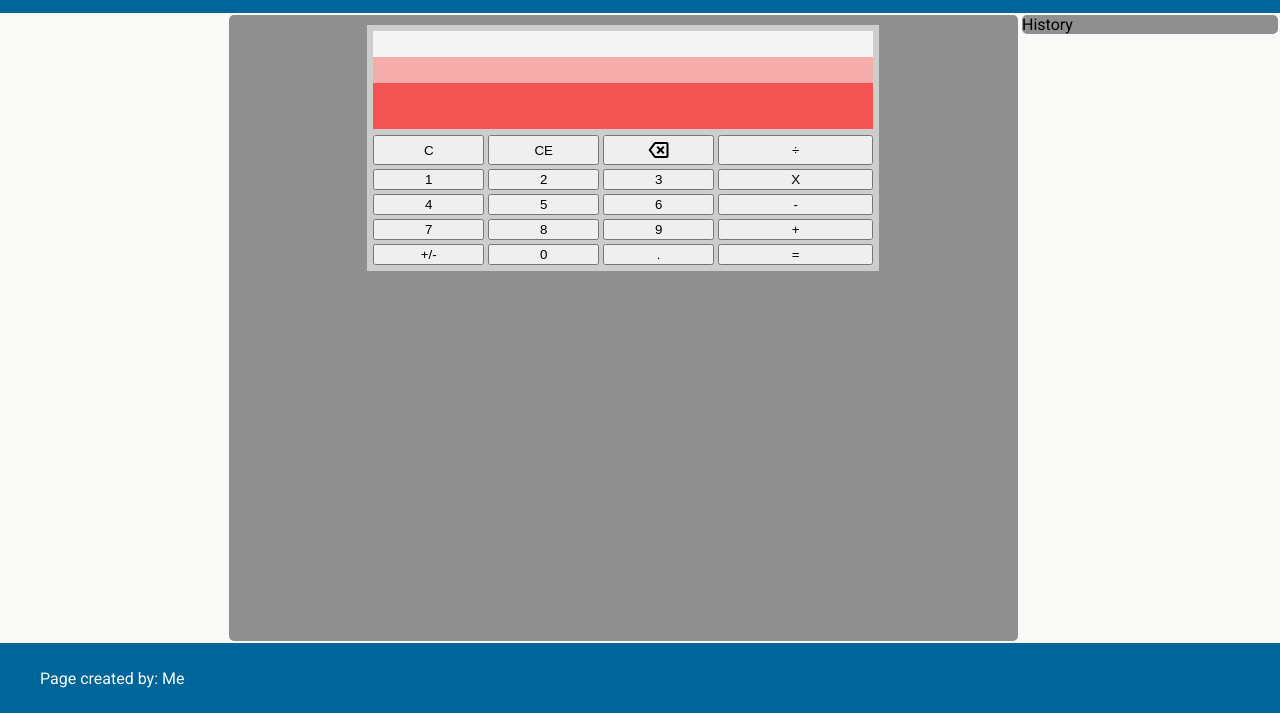
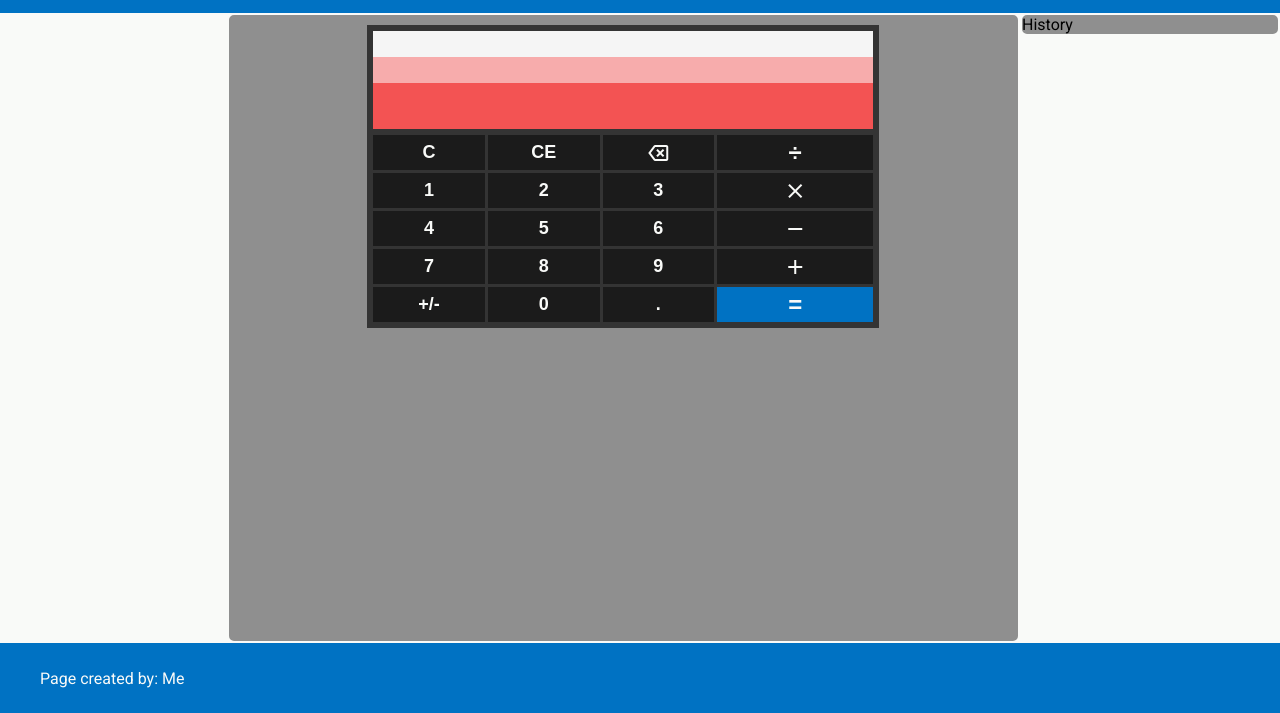
Before and after one commit to ZLJett/calculator-page, a plain HTML site: page index.html in a window 1280 px wide. Shown: the part 87-800 px from the top of the page. Drawn offline with nearby package versions, Linux system fonts and the light colour scheme.

Commit message:
Complete calculator pad style

```diff
--- a/index.html
+++ b/index.html
@@ -25,19 +25,19 @@
           <button class="calc-button clear-all control">C</button>
           <button class="calc-button operand control">CE</button>
           <button class="calc-button operand control material-symbols-outlined">backspace</button>
-          <button class="calc-button operator">÷</button>
+          <button class="calc-button operator divide">÷</button>
           <button class="calc-button operand">1</button>
           <button class="calc-button operand">2</button>
           <button class="calc-button operand">3</button>
-          <button class="calc-button operator">X</button>
+          <button class="calc-button operator material-symbols-outlined">close</button>
           <button class="calc-button operand">4</button>
           <button class="calc-button operand">5</button>
           <button class="calc-button operand">6</button>
-          <button class="calc-button operator">-</button>
+          <button class="calc-button material-symbols-outlined">remove</button>
           <button class="calc-button operand">7</button>
           <button class="calc-button operand">8</button>
           <button class="calc-button operand">9</button>
-          <button class="calc-button operator">+</button>
+          <button class="calc-button material-symbols-outlined">add</button>
           <button class="calc-button operand">+/-</button>
           <button class="calc-button operand">0</button>
           <button class="calc-button operand">.</button>
--- a/style.css
+++ b/style.css
@@ -11,7 +11,7 @@ body {
 
 /* header + footer */
 .header, .footer {
-  background-color: #006699;
+  background-color: #0072c3;
   color: #f9faf8;
 }
 
@@ -64,7 +64,7 @@ body {
 /*calculator*/
 
 .calculator {
-  background-color: #cccecb;
+  background-color: #343434;
   padding: 6px;
   width: 500px;
 }
@@ -91,5 +91,25 @@ body {
 .pad {
   display: grid;
   grid-template-columns: repeat(3, 1fr) 1.4fr;
-  gap: 4px;
+  gap: 3px;
+  background-color: #343434;
 }
+
+.calc-button {
+  border-radius: 0px;
+  border: 0px;
+  font-size: large;
+  color: #f9faf8;
+  font-weight: 550;
+  background-color: #1b1b1b;
+  height: 35px;
+}
+
+.divide {
+  font-size: x-large
+}
+
+.enter {
+  font-size: x-large;
+  background-color: #0072c3;
+}
```
